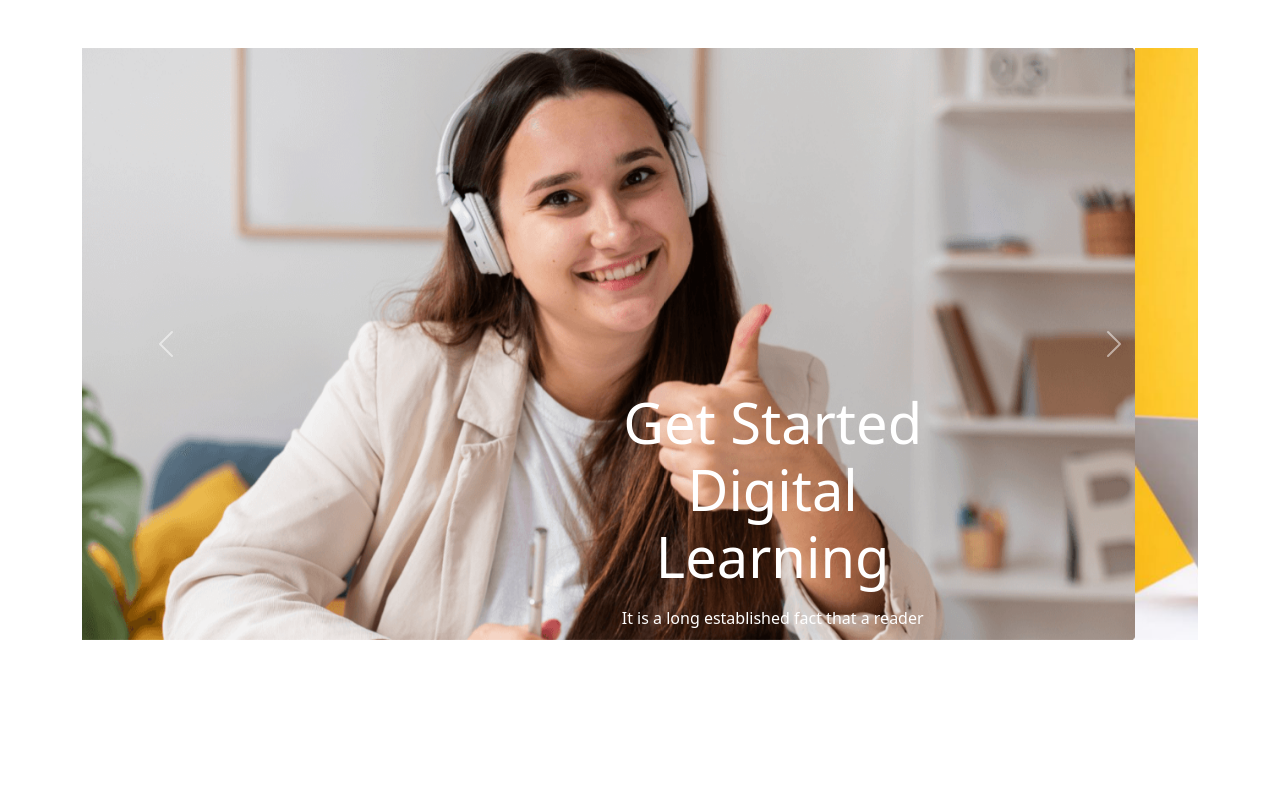
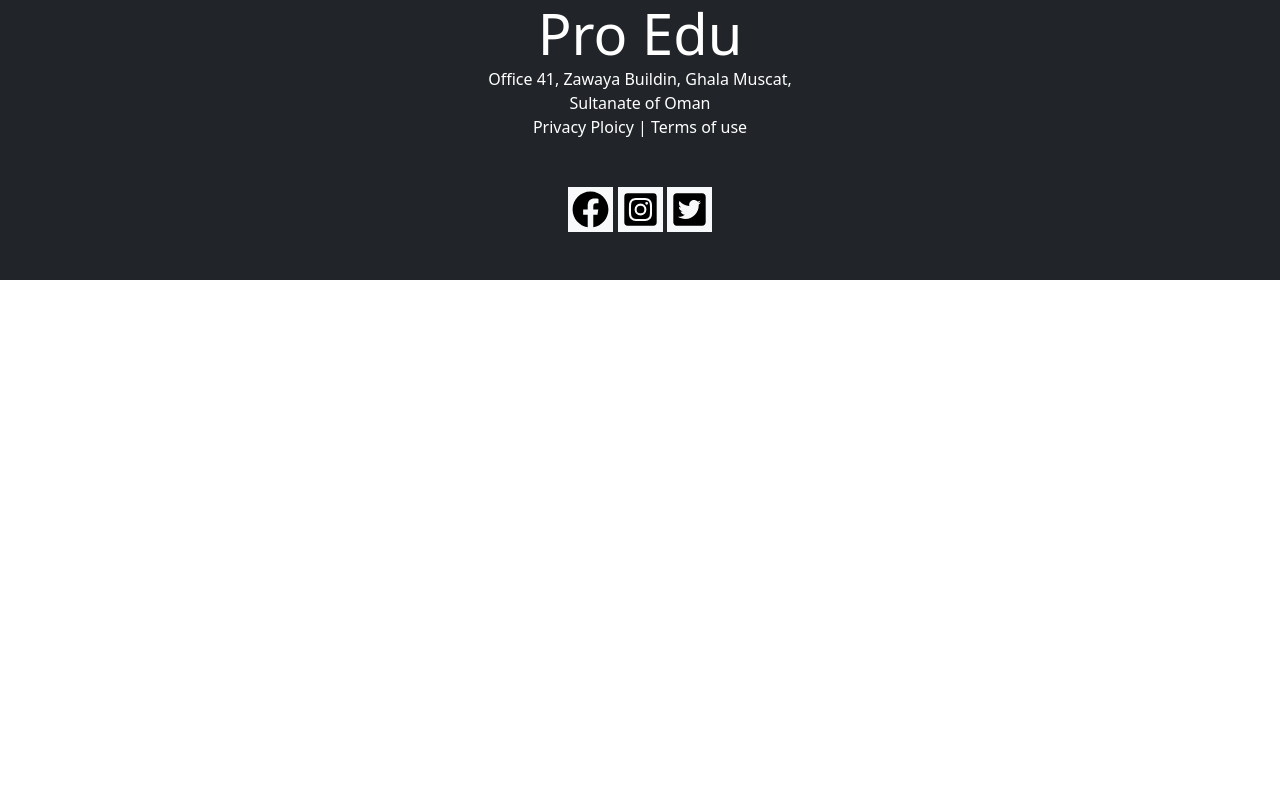
Before and after one commit to HasanBakar/Anywhere_Learn_easy, a plain HTML site: page test.html in a window 1280 px wide. Drawn offline with nearby package versions, Linux system fonts and the light colour scheme.

Commit message:
footer added

```diff
--- a/style.css
+++ b/style.css
@@ -3,13 +3,21 @@
 }
 
 #carousel__text__align {
-
-    /* padding-bottom: 20vh; */
     height: 80%;
     padding-left: 3%;
     padding-right: 3%;
     padding-top: 10%;
     padding-bottom: 10%;
     line-height: 40px;
+}
 
+footer {
+    height: 60vh;
 }
+
+.resize__icon {
+    height: 45px;
+    width: 45px;
+    padding: 4px;
+    line-height: 4px;
+}
--- a/test.html
+++ b/test.html
@@ -11,55 +11,29 @@
     </head>
 
     <body>
-        <section class="container mt-5">
-            <div id="carouselExampleControls" class="carousel slide" data-bs-ride="carousel">
-                <div class="carousel-inner">
-                    <div class="carousel-item active rounded">
-                        <img src="images/cover/cover-1.png" class="d-block w-100" alt="...">
-                        <div class="carousel-caption position-absolute top-50 start-50 d-flex flex-column justify-content-center align-items-center"
-                            id="carousel__text__align">
-                            <h1 class="display-4 text-white">Get Started Digital
-                                Learning</h1>
-                            <p class="text-white">It is a long established fact that a reader will be distracted by
-                                the readable
-                                content of a page when looking at its layout.</p>
-                            <button class="btn btn-outline-primary bg-primary text-white">Get Started</button>
-                        </div>
-                    </div>
-                    <div class="carousel-item rounded">
-                        <img src="images/cover/re__cover-2.jpg" class="d-block w-100" alt="...">
-                        <div class="carousel-caption position-absolute top-50 start-50 d-flex flex-column justify-content-center align-items-center"
-                            id="carousel__text__align">
-                            <h1 class="display-4 text-white">Get Started Digital Learning</h1>
-                            <p class="text-white">It is a long established fact that a reader will be distracted by
-                                the readable content of a page when looking at its layout.</p>
-                            <button class="btn btn-outline-primary bg-primary text-white">Get Started</button>
-                        </div>
-                    </div>
-                    <div class="carousel-item rounded">
-                        <img src="images/cover/cover-3.jpg" class="d-block w-100" alt="...">
-                        <div class="carousel-caption position-absolute top-50 start-50 d-flex flex-column justify-content-center align-items-center"
-                            id="carousel__text__align">
-                            <h1 class="display-4 text-white">Get Started Digital Learning</h1>
-                            <p class="text-white">It is a long established fact that a reader will be distracted by
-                                the readable content of a page when looking at its layout.</p>
-                            <button class="btn btn-outline-primary bg-primary text-white">Get Started</button>
-                        </div>
-                    </div>
+
+        <!------------------------------------------------------------------------------------
+                                    Footer section start
+        ------------------------------------------------------------------------------------->
+        <footer>
+            <div class="container-fluid bg-dark d-flex flex-column justify-content-center align-items-center">
+                <span class="display-4 text-white">Pro Edu</span>
+                <span class="text-white">Office 41, Zawaya Buildin, Ghala Muscat,</span>
+                <span class="text-white">Sultanate of Oman</span>
+                <span class="text-white">Privacy Ploicy &#124; Terms of use</span>
+                <div class=" img-fluid p-5">
+                    <a href="https://www.facebook.com/abubakar.hosain.925"><img src="images/icon/facebook-brands.svg"
+                            alt="" class="img-fluid bg-light resize__icon"></a>
+                    <a href="https://www.instagram.com/a_bakar505/"><img src="images/icon/instagram-square-brands.svg"
+                            alt="" class="img-fluid bg-light resize__icon"></a>
+                    <a href="https://twitter.com/ABU_BAK_A_R"> <img src="images/icon/twitter-square-brands.svg" alt=""
+                            class="img-fluid bg-light resize__icon"></a>
                 </div>
-                <button class="carousel-control-prev" type="button" data-bs-target="#carouselExampleControls"
-                    data-bs-slide="prev">
-                    <span class="carousel-control-prev-icon" aria-hidden="true"></span>
-                    <span class="visually-hidden">Previous</span>
-                </button>
-                <button class="carousel-control-next" type="button" data-bs-target="#carouselExampleControls"
-                    data-bs-slide="next">
-                    <span class="carousel-control-next-icon" aria-hidden="true"></span>
-                    <span class="visually-hidden">Next</span>
-                </button>
             </div>
-
-        </section>
+        </footer>
+        <!------------------------------------------------------------------------------------
+                                    Footer section end
+        ------------------------------------------------------------------------------------->
 
 
         <script src="https://cdn.jsdelivr.net/npm/bootstrap@5.2.0/dist/js/bootstrap.bundle.min.js"
```
Also changed, not shown: index.html (+28 -0 lines), images/icon/facebook-brands.svg (added), images/icon/instagram-square-brands.svg (added), images/icon/twitter-square-brands.svg (added).
